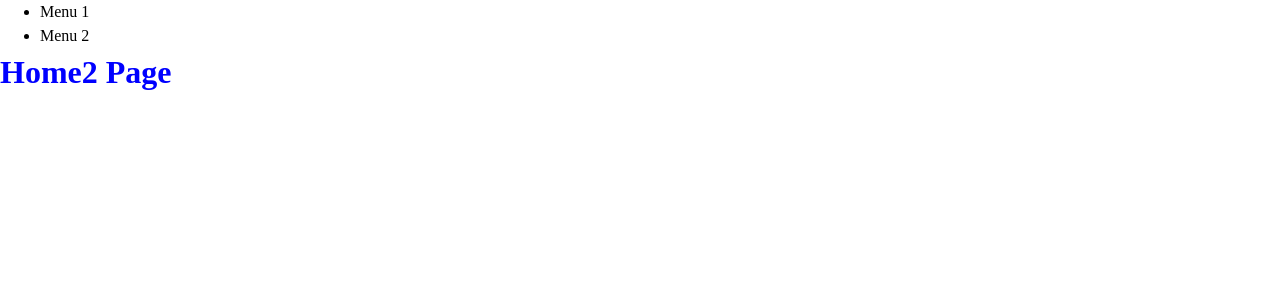
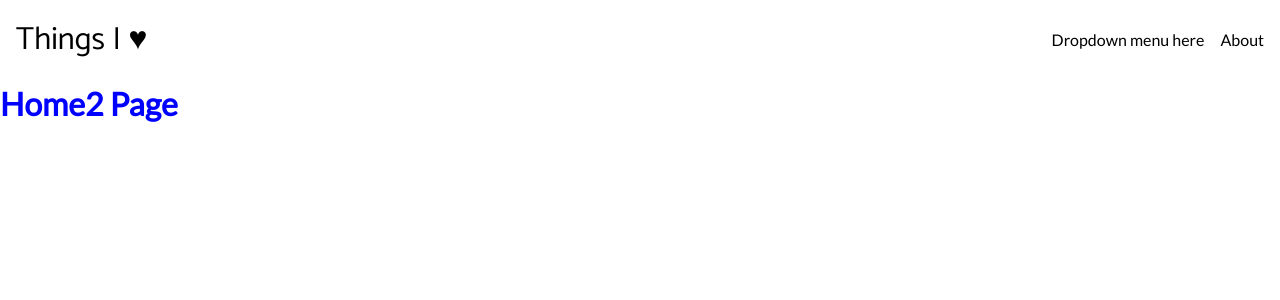
Before and after one commit to ceky/DigitalGarden, a Next.js app: page / in a window 1280 px wide. Shown: the top 300 px of the page. Built offline with nearby package versions, Linux system fonts and the light colour scheme.

Commit message:
Add fonts and header

```diff
--- a/app/layout.tsx
+++ b/app/layout.tsx
@@ -1,4 +1,5 @@
 import MainNavigation from "@/components/main-navigation/MainNavigation";
+import "../styles/globals.css";
 
 export default function RootLayout({
   children,
@@ -8,9 +9,23 @@ export default function RootLayout({
   return (
     <html>
       <head>
-        <title>My app</title>
+        <title>Things I ♥</title>
         <meta content="width=device-width, initial-scale=1" name="viewport" />
         <link rel="icon" href="/favicon.ico" />
+
+        <link rel="preconnect" href="https://fonts.googleapis.com" />
+        <link rel="preconnect" href="https://fonts.gstatic.com" crossorigin />
+        <link
+          href="https://fonts.googleapis.com/css2?family=Lato&display=swap"
+          rel="stylesheet"
+        />
+
+        <link rel="preconnect" href="https://fonts.googleapis.com" />
+        <link rel="preconnect" href="https://fonts.gstatic.com" crossorigin />
+        <link
+          href="https://fonts.googleapis.com/css2?family=Catamaran&display=swap"
+          rel="stylesheet"
+        />
       </head>
       <body>
         <MainNavigation />
--- /dev/null
+++ b/components/main-navigation/MainNavigation.module.css
@@ -0,0 +1,12 @@
+.headerContainer {
+  display: flex;
+  justify-content: space-between;
+  align-items: center;
+  margin: 1rem;
+}
+
+.menu {
+  list-style-type: none;
+  display: flex;
+  gap: 1rem;
+}
--- a/components/main-navigation/MainNavigation.tsx
+++ b/components/main-navigation/MainNavigation.tsx
@@ -1,9 +1,12 @@
+import style from "./MainNavigation.module.css";
+
 export default function MainNavigation() {
   return (
-    <header>
-      <ul>
-        <li>Menu 1</li>
-        <li>Menu 2</li>
+    <header className={style.headerContainer}>
+      <div className="heading">Things I ♥</div>
+      <ul className={style.menu}>
+        <li>Dropdown menu here</li>
+        <li>About</li>
       </ul>
     </header>
   );
--- /dev/null
+++ b/styles/globals.css
@@ -0,0 +1,8 @@
+body {
+  font-family: 'Lato', sans-serif;
+}
+
+.heading {
+  font-family: 'Catamaran', sans-serif;
+  font-size: 2rem;
+}
```
